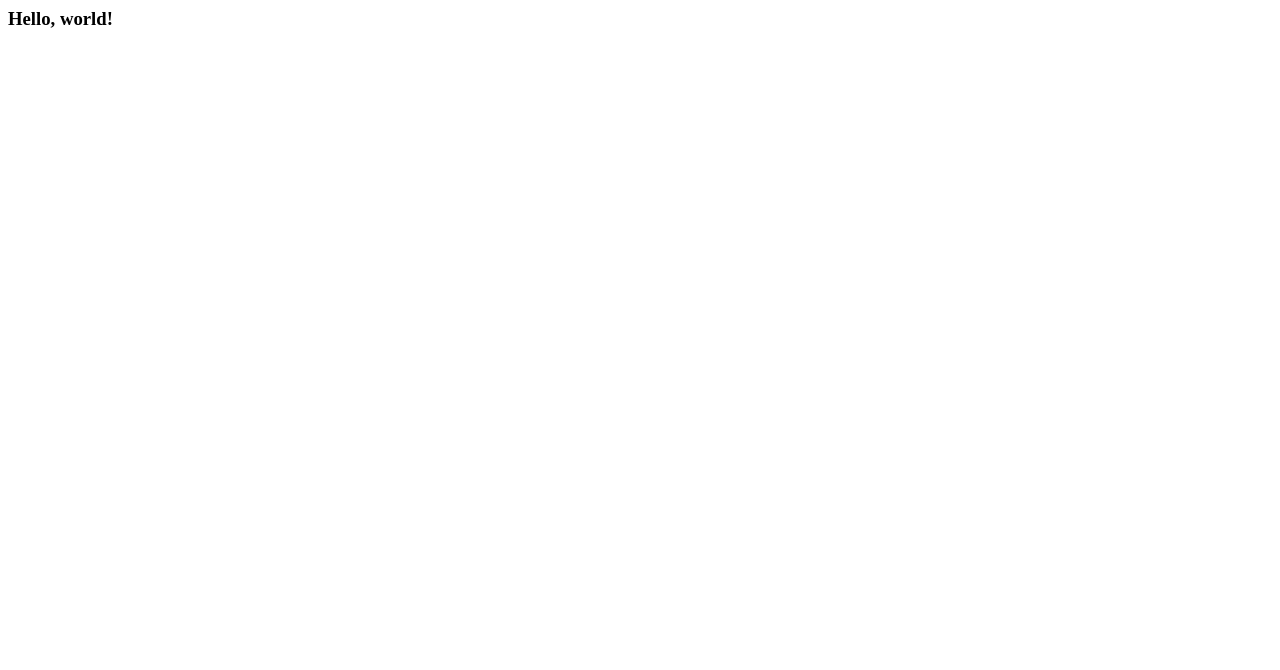
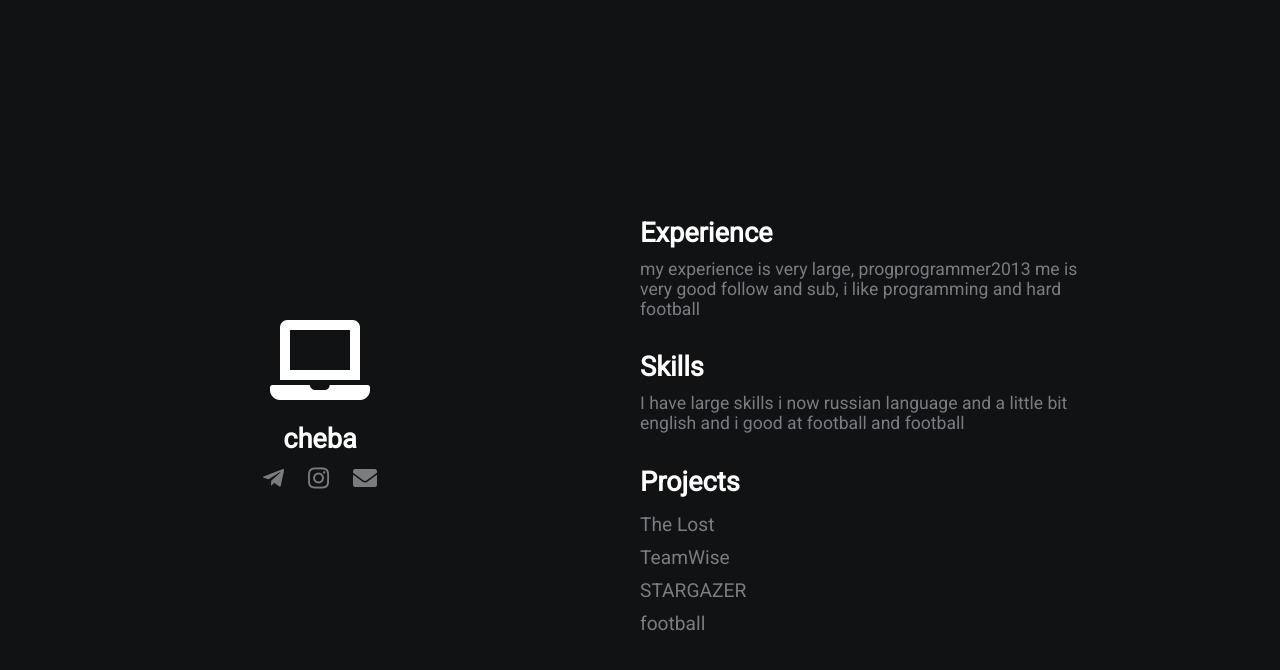
Before and after one commit to SCREW-LTD/cheba.screwltd.com, a plain HTML site: page index.html in a window 1280 px wide. Drawn offline with Linux system fonts and the light colour scheme.

Commit message:
football

```diff
--- a/index.html
+++ b/index.html
@@ -1 +1,36 @@
-<h3>Hello, world!</h3>
+<!DOCTYPE html>
+<html lang="en">
+<head>
+    <meta charset="UTF-8">
+    <meta name="viewport" content="width=device-width, initial-scale=1.0">
+    <meta http-equiv="X-UA-Compatible" content="ie=edge">
+    <link rel="stylesheet" href="https://use.fontawesome.com/releases/v5.4.1/css/all.css" integrity="sha384-5sAR7xN1Nv6T6+dT2mhtzEpVJvfS3NScPQTrOxhwjIuvcA67KV2R5Jz6kr4abQsz" crossorigin="anonymous">
+    <link rel="stylesheet" href="style.css">
+    <link rel="shortcut icon" href="icon.ico">
+    <title>cheba</title>
+</head>
+<body>
+    <div class="grid-2">
+        <div class="section-1">
+            <i class="fas fa-laptop fa-5x white"></i>
+            <h2>cheba</h2>
+            <a href="https://t.me/chebadev"><i class="fab fa-telegram-plane"></i></a>
+            <a href="https://www.instagram.com/matveu_kr/"><i class="fab fa-instagram"></i></a>
+            <a href="mailto:cheba@stargazer-game.com"><i class="fas fa-envelope"></i></a>
+        </div>
+        <div class="section-2">
+            <br><br><br><br><br><br>
+            <h2>Experience</h2>
+            <p>my experience is very large, progprogrammer2013 me is very good follow and sub, i like programming and hard football </p>
+
+            <h2>Skills</h2>
+            <p>I have large skills i now russian language and a little bit english and i good at football and football</p>
+            <h2>Projects</h2>
+            <a>The Lost</a>
+            <a>TeamWise</a>
+            <a href="https://stargazer-game.com/">STARGAZER</a>
+            <a>football </a>
+        </div>
+    </div>
+</body>
+</html>
--- /dev/null
+++ b/style.css
@@ -0,0 +1,104 @@
+/* global */
+@import url('https://fonts.googleapis.com/css?family=Roboto');
+
+.grid-2{
+    display: grid;
+    grid-template-columns: repeat(2,1fr);
+}
+
+body{
+    margin: 0;
+    padding: 0;
+    font-family: 'Roboto', sans-serif;
+    background-color: #101214;
+    color: #7A7C80;
+
+}
+
+h2,.white{
+    color: #fff;
+}
+
+a{
+    color: #7A7C80;
+    text-decoration: none;
+}
+/* section 1 */
+.section-1{
+    padding-top: 40vh;
+    text-align: center;
+}
+
+.section-1 p{
+    font-size: 1.1rem;
+    padding-bottom: 10px;
+    margin:0;
+}
+
+.section-1 h2{
+    font-size: 1.7rem;
+    margin-bottom: 10px;
+}
+
+.section-1 a{
+    font-size: 1.5rem;
+    padding: 10px;
+}
+/* section 2 */
+.section-2{
+    padding-top: 10vh;
+    width: 70%;
+}
+
+.section-2 h2{
+    font-size: 1.7rem;
+    margin-bottom: 10px;
+}
+
+.section-2 p{
+    font-size: 1.1rem;
+    padding-bottom: 10px;
+    margin:0;
+}
+
+.section-2 a{
+    display: block;
+    padding: 5px;
+    font-size: 1.2rem;
+    padding-left: 0;
+    width: 100px;
+}
+/* animations / utilities */
+.section-2 a:hover{
+    font-size: 1.3rem;
+    color: #fff;
+    cursor: pointer;
+    transition: 0.2s;
+}
+
+.section-1 a:hover{
+    color: #fff;
+    cursor: pointer;
+    transition: 0.3s;
+}
+
+.white:hover{
+    position: relative;
+    padding-left: 10px;
+}
+
+/* media queres */
+@media(max-width:780px){
+    .grid-2{
+        grid-template-columns: 1fr;
+    }
+    .section-1{
+        padding:0;
+        padding-top: 5rem;
+    }
+    .section-2{
+        padding: 0;
+        padding-left: 1.5rem;
+        padding-top: 2rem;
+    }
+}
```
Also changed, not shown: icon.ico (added).
